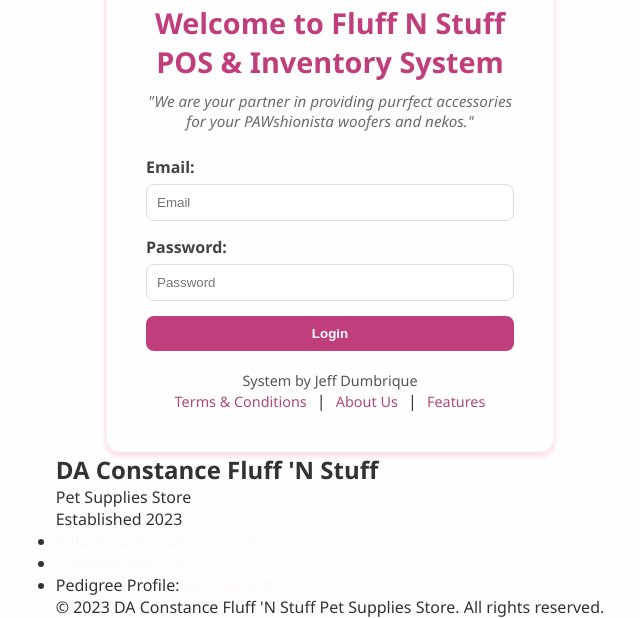
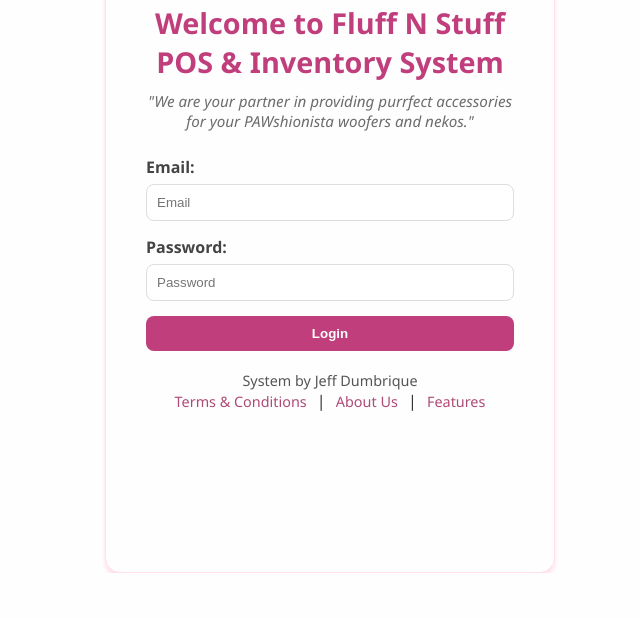
Before and after one commit to Maui0826/FluffnStuff-POS, a website: page public/index.html in a window 1280 px wide. Shown: the part 227-845 px from the top of the page, without its empty margins (342-982 px from the left). After the commit the page ends 800 px from the top, so only its background shows below. Drawn offline with Linux system fonts and the light colour scheme.

Commit message:
final 303

```diff
--- a/public/index.html
+++ b/public/index.html
@@ -41,45 +41,5 @@
         <a href="/features">Features</a>
       </div>
     </main>
-
-    <footer class="footer">
-      <div class="footer-content">
-        <div class="footer-left">
-          <h2 class="footer-brand">DA Constance Fluff 'N Stuff</h2>
-          <p class="footer-subtitle">Pet Supplies Store</p>
-          <p>Established 2023</p>
-        </div>
-        <div class="footer-right">
-          <ul>
-            <li>
-              <i class="fa-brands fa-instagram"></i>
-              <a
-                href="https://www.instagram.com/fluffnstuffbydaconstance/"
-                target="_blank"
-                >@fluffnstuffbydaconstance</a
-              >
-            </li>
-            <li>
-              <i class="fa-regular fa-envelope"></i>
-              <a href="mailto:srjdee@gmail.com">srjdee@gmail.com</a>
-            </li>
-            <li>
-              <i class="fa-solid fa-dog"></i> Pedigree Profile:
-              <a
-                href="https://iagd-centralized.metaanimals.org/all-animal/dior-2/"
-                target="_blank"
-                ><em>IAGD Record</em></a
-              >
-            </li>
-          </ul>
-        </div>
-      </div>
-      <div class="footer-bottom">
-        <p>
-          &copy; 2023 DA Constance Fluff 'N Stuff Pet Supplies Store. All rights
-          reserved.
-        </p>
-      </div>
-    </footer>
   </body>
 </html>
```
